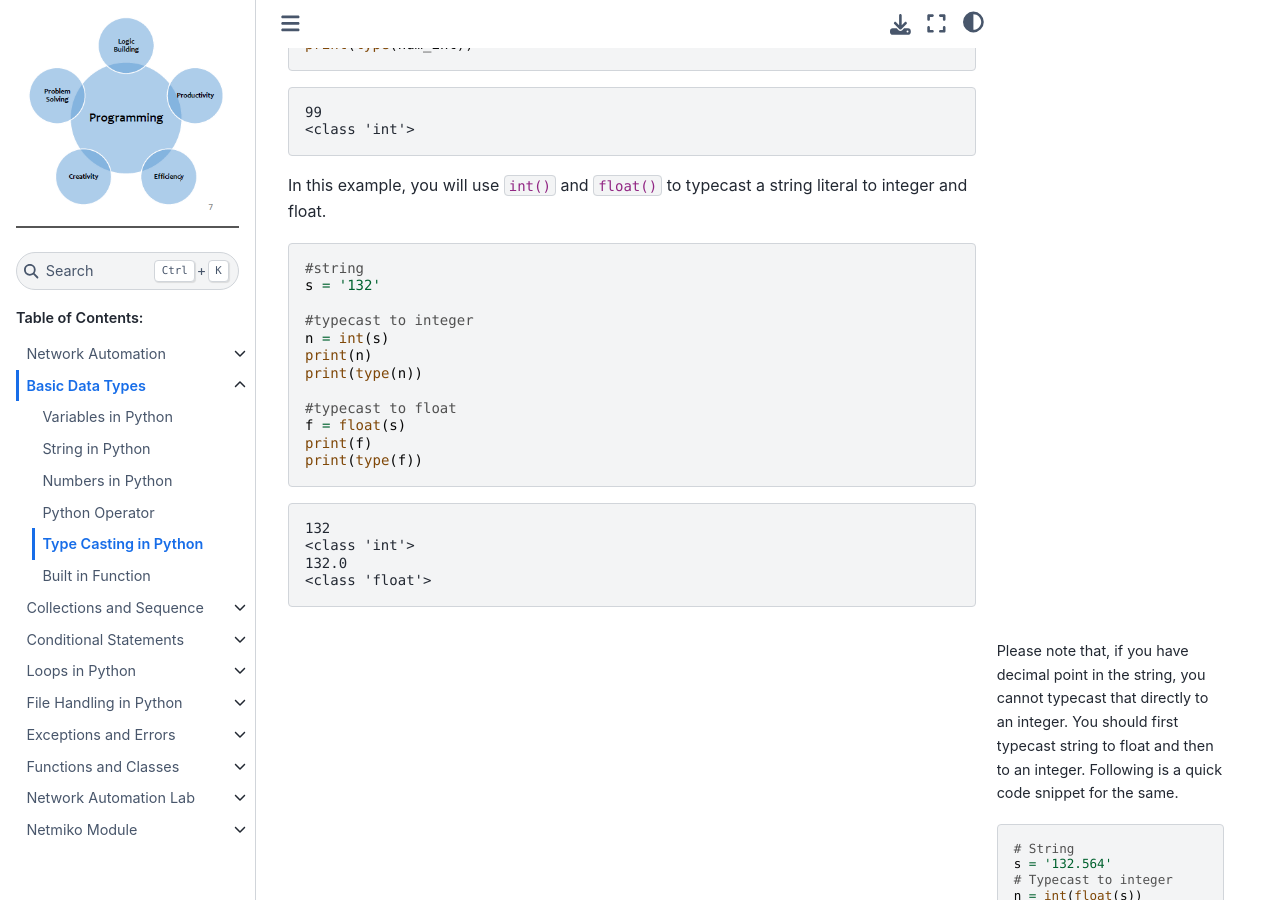
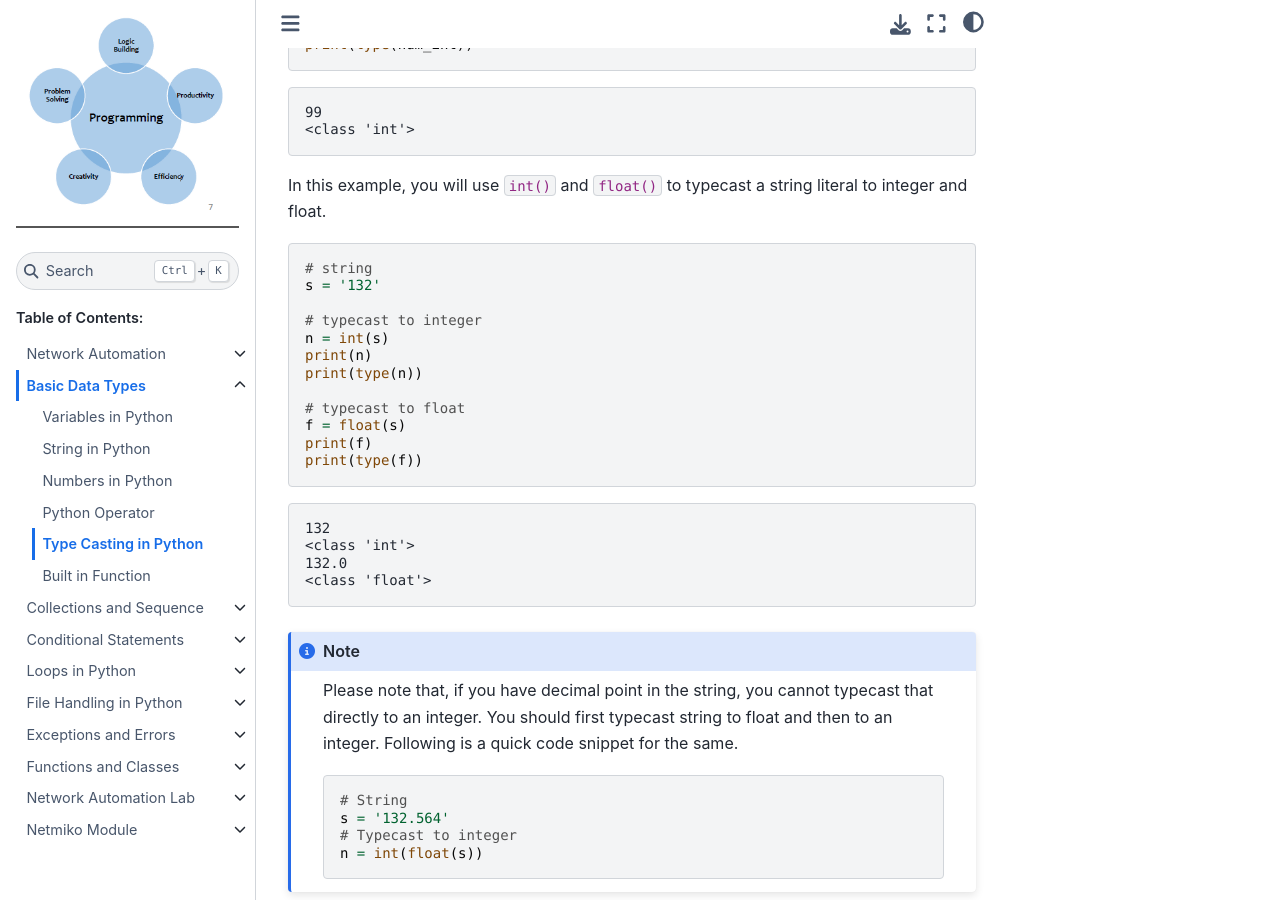
Before and after one commit to sydasif/python-book, a Sphinx documentation site: the page built from docs/source/02_basic/05_conversion.md, in a window 1280 px wide and 900 px high, scrolled down 683 px. Built offline with Sphinx 7.4.7 and the Sphinx Book theme 1.1.4, drawn with Linux system fonts in a browser that asks for light colours.

Commit message:
update type casting

`````diff
--- a/docs/source/02_basic/05_conversion.md
+++ b/docs/source/02_basic/05_conversion.md
@@ -37,15 +37,15 @@ print(type(num_int))
 In this example, you will use `int()` and `float()` to typecast a string literal to integer and float.
 
 ```py
-#string
+# string
 s = '132'
 
-#typecast to integer
+# typecast to integer
 n = int(s)
 print(n)
 print(type(n))
 
-#typecast to float
+# typecast to float
 f = float(s)
 print(f)
 print(type(f))
@@ -58,7 +58,7 @@ print(type(f))
 <class 'float'>
 ```
 
-````{margin}
+````{Note}
 Please note that, if you have decimal point in the string, you cannot typecast that directly to an integer. You should first typecast string to float and then to an integer. Following is a quick code snippet for the same.
 
 ```py
`````
